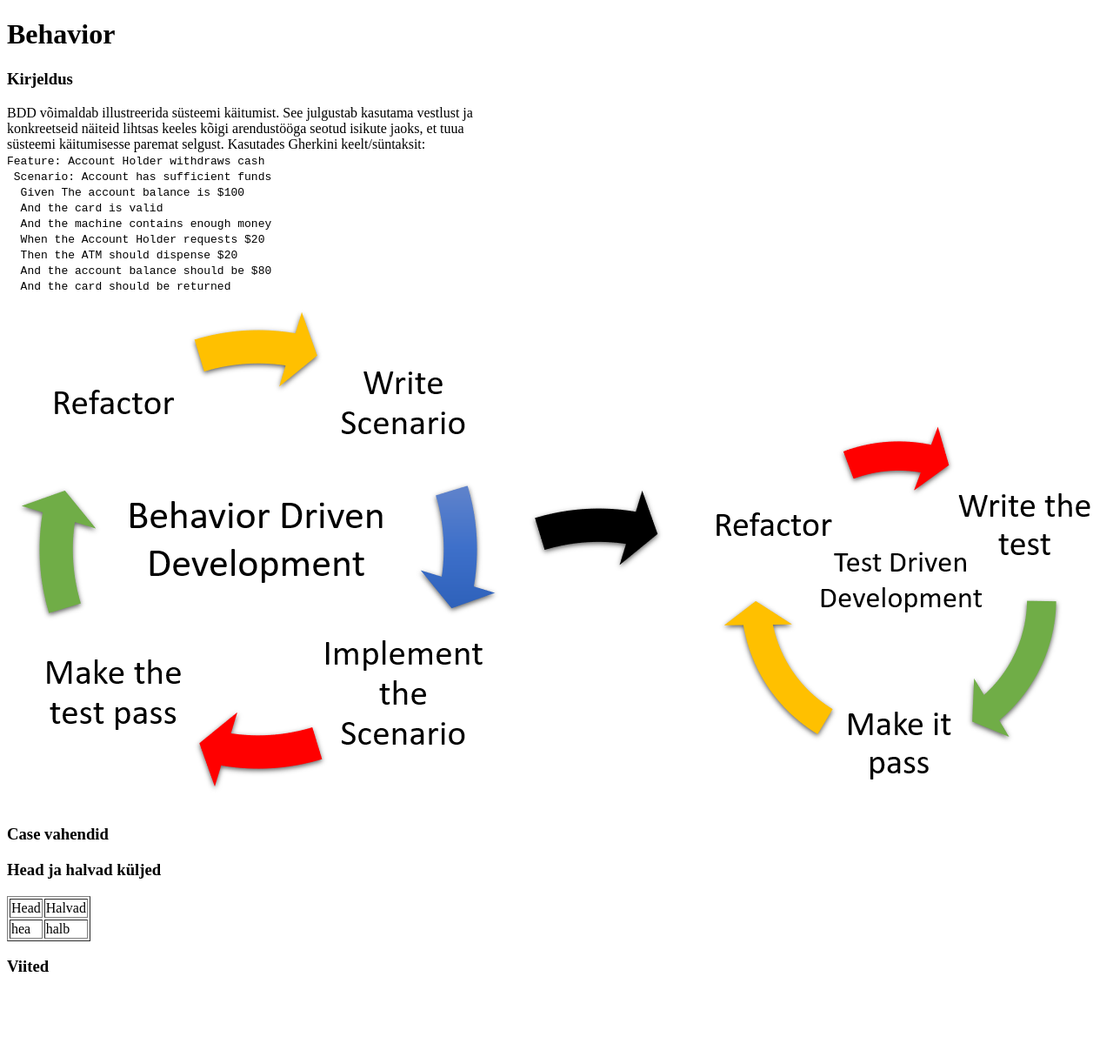
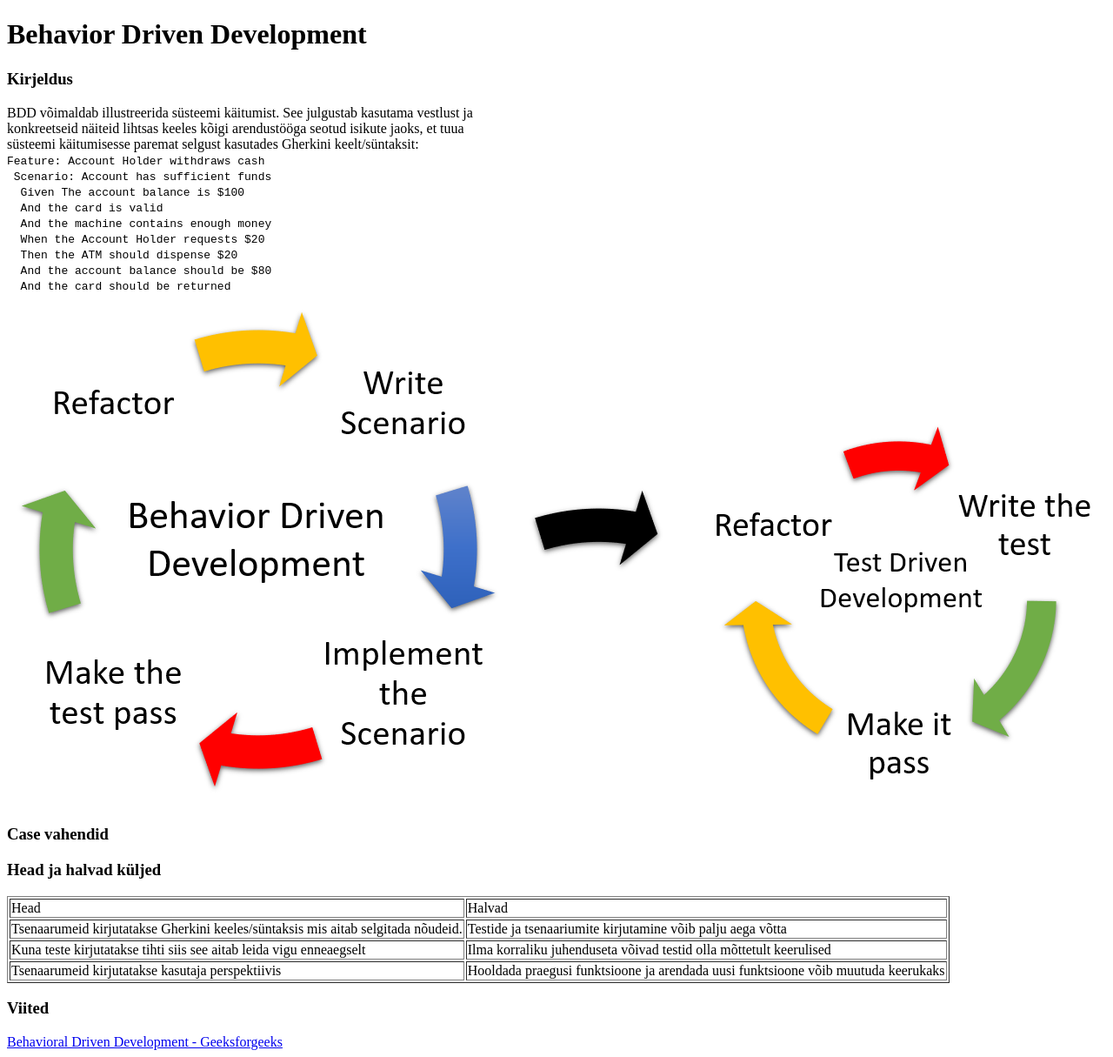
Before and after one commit to mel2134/Ainemapp, a plain HTML site: page agile-arendusstiilid/behaviour.html in a window 1280 px wide. Shown: the whole page at 87% size. Before the commit the page ends 1141 px from the top, so only its background shows below. Drawn offline with Linux system fonts and the light colour scheme.

Commit message:
behaviour 2, only case is needed now

```diff
--- a/agile-arendusstiilid/behaviour.html
+++ b/agile-arendusstiilid/behaviour.html
@@ -6,12 +6,12 @@
     <title>Behavior</title>
 </head>
     <body>
-        <h1>Behavior</h1>
+        <h1>Behavior Driven Development</h1>
         <h3>Kirjeldus</h3>
         <p>
             BDD võimaldab illustreerida süsteemi käitumist. See julgustab kasutama vestlust ja <br>
             konkreetseid näiteid lihtsas keeles kõigi arendustööga seotud isikute jaoks, et tuua <br>
-            süsteemi käitumisesse paremat selgust. Kasutades Gherkini keelt/süntaksit:<br>
+            süsteemi käitumisesse paremat selgust kasutades Gherkini keelt/süntaksit:<br>
             <code>
                 Feature: Account Holder withdraws cash<br>
                 &nbsp;Scenario: Account has sufficient funds<br>
@@ -33,10 +33,19 @@
                 <td>Halvad</td>
             </tr>
             <tr>
-                <td>hea</td>
-                <td>halb</td>
+                <td>Tsenaarumeid kirjutatakse Gherkini keeles/süntaksis mis aitab selgitada nõudeid.</td>
+                <td>Testide ja tsenaariumite kirjutamine võib palju aega võtta</td>
+            </tr>
+            <tr>
+                <td>Kuna teste kirjutatakse tihti siis see aitab leida vigu enneaegselt</td>
+                <td>Ilma korraliku juhenduseta võivad testid olla mõttetult keerulised</td>
+            </tr>
+            <tr>
+                <td>Tsenaarumeid kirjutatakse kasutaja perspektiivis</td>
+                <td>Hooldada praegusi funktsioone ja arendada uusi funktsioone võib muutuda keerukaks</td>
             </tr>
         </table>
         <h3>Viited</h3>
+        <a href="https://www.geeksforgeeks.org/behavioral-driven-development-bdd-in-software-engineering/">Behavioral Driven Development - Geeksforgeeks</a>
     </body>
 </html>
```
